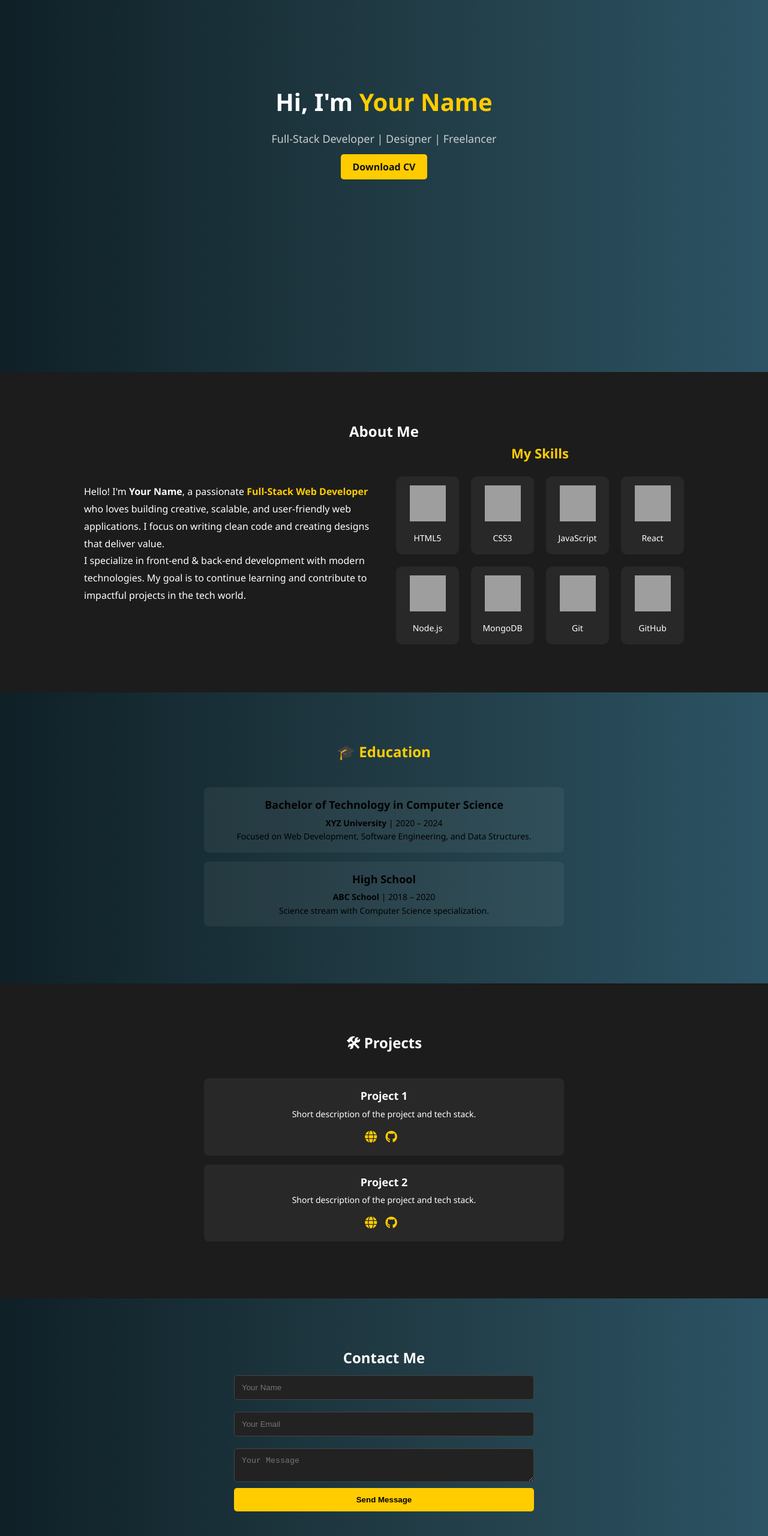
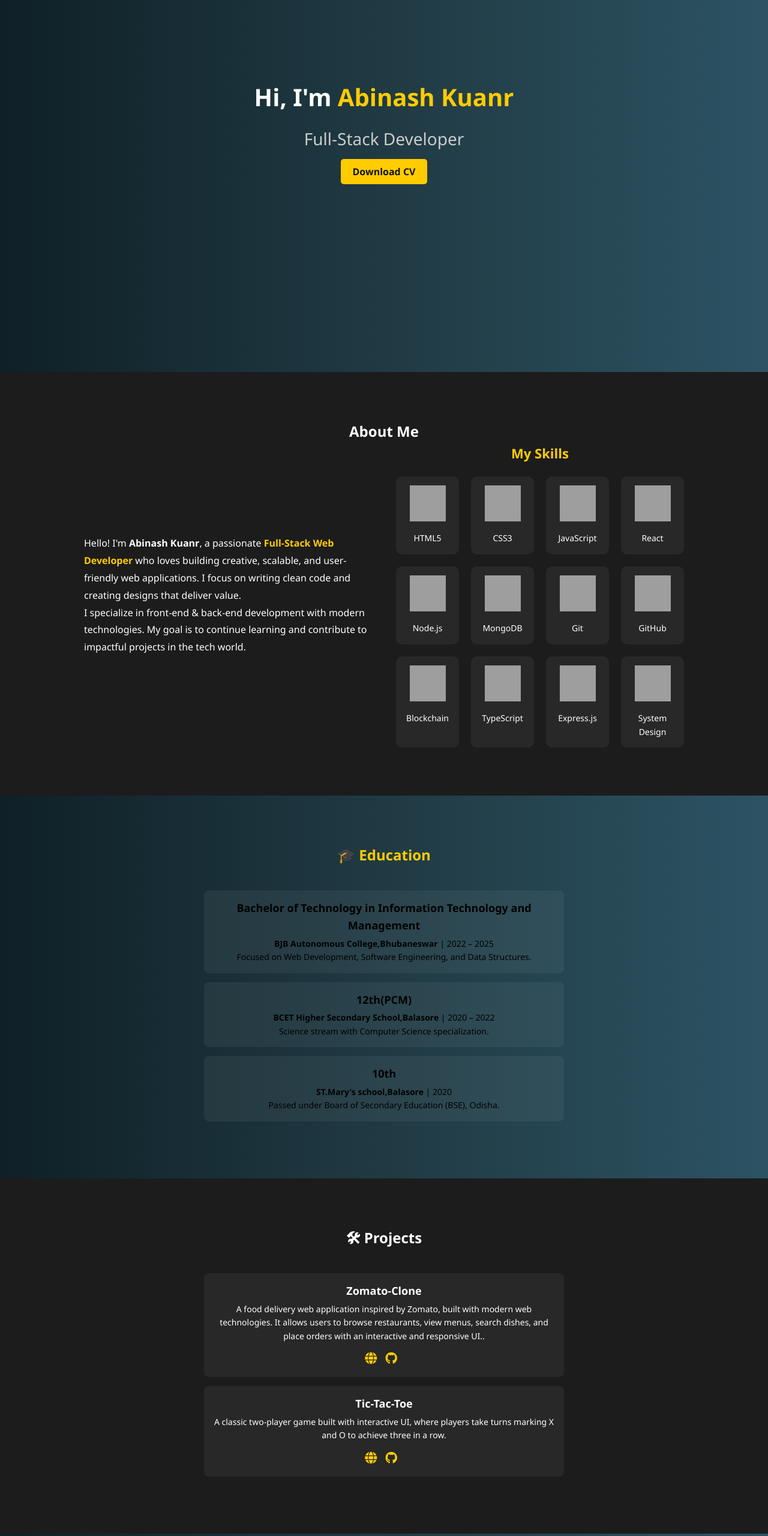
Before and after one commit to BADAL-04/tapuportfolio, a plain HTML site: page index.html in a window 1280 px wide. Shown: the part 180-2740 px from the top of the page at 60% size. Drawn offline with Linux system fonts and the light colour scheme; grey boxes are pictures that could not be loaded.

Commit message:
second push

```diff
--- a/index.html
+++ b/index.html
@@ -11,13 +11,8 @@
   <!-- Navbar -->
   <header>
     <nav>
-      <h1 class="logo">YourName<span>.</span></h1>
-      <!-- <ul>
-        <li><a href="#about">About</a></li>
-        <li><a href="#education">Education</a></li>
-        <li><a href="#projects">Projects</a></li>
-        <li><a href="#contact">Contact</a></li>
-      </ul> -->
+      <h1 class="logo">Abinash<span>.</span></h1>
+
 
        <div class="hamburger">
       <span></span>
@@ -36,10 +31,10 @@
 
   <!-- Hero -->
   <section class="hero section-dark">
-    <h2>Hi, I'm <span>Your Name</span></h2>
-    <p>Full-Stack Developer | Designer | Freelancer</p>
+    <h2>Hi, I'm <span>Abinash Kuanr</span></h2>
+    <p>Full-Stack Developer </p>
     <div class="hero-btns">
-      <a href="assets/resume.pdf" target="_blank" class="btn">Download CV</a>
+      <a href="abinashresume.pdf" target="_blank" class="btn">Download CV</a>
     </div>
   </section>
 
@@ -49,7 +44,7 @@
     <div class="about-container">
       <div class="about-text">
         <p>
-          Hello! I'm <strong>Your Name</strong>, a passionate
+          Hello! I'm <strong>Abinash Kuanr</strong>, a passionate
           <span class="highlight">Full-Stack Web Developer</span> who loves building
           creative, scalable, and user-friendly web applications.
           I focus on writing clean code and creating designs that deliver value.
@@ -72,6 +67,11 @@
           <div class="skill"><img src="https://cdn.jsdelivr.net/gh/devicons/devicon/icons/mongodb/mongodb-original.svg" alt="MongoDB"><p>MongoDB</p></div>
           <div class="skill"><img src="https://cdn.jsdelivr.net/gh/devicons/devicon/icons/git/git-original.svg" alt="Git"><p>Git</p></div>
           <div class="skill"><img src="https://cdn.jsdelivr.net/gh/devicons/devicon/icons/github/github-original.svg" alt="GitHub"><p>GitHub</p></div>
+          <div class="skill"><img src="https://cdn-icons-png.flaticon.com/512/11264/11264793.png" alt="Blockchain"><p>Blockchain</p></div>
+          <div class="skill"><img src="https://cdn.jsdelivr.net/gh/devicons/devicon/icons/typescript/typescript-original.svg" alt="TypeScript"><p>TypeScript</p></div>
+          <div class="skill"><img src="https://cdn.jsdelivr.net/gh/devicons/devicon/icons/express/express-original.svg" alt="Express.js"><p>Express.js</p></div>
+          <div class="skill"><img src="https://cdn-icons-png.flaticon.com/512/3135/3135715.png" alt="System Design"><p>System Design</p></div>
+
         </div>
       </div>
     </div>
@@ -82,14 +82,19 @@
     <h2>🎓 Education</h2>
     <div class="left-side">
       <div class="exp-item">
-        <h4>Bachelor of Technology in Computer Science</h4>
-        <p><strong>XYZ University</strong> | 2020 – 2024</p>
+        <h4>Bachelor of Technology in Information Technology and Management</h4>
+        <p><strong>BJB Autonomous College,Bhubaneswar</strong> | 2022 – 2025</p>
         <p>Focused on Web Development, Software Engineering, and Data Structures.</p>
       </div>
       <div class="exp-item">
-        <h4>High School</h4>
-        <p><strong>ABC School</strong> | 2018 – 2020</p>
+        <h4>12th(PCM)</h4>
+        <p><strong>BCET Higher Secondary School,Balasore</strong> | 2020 – 2022</p>
         <p>Science stream with Computer Science specialization.</p>
+      </div>
+      <div class="exp-item">
+        <h4>10th</h4>
+        <p><strong>ST.Mary's school,Balasore</strong> |  2020</p>
+        <p>Passed under Board of Secondary Education (BSE), Odisha.</p>
       </div>
     </div>
   </section>
@@ -99,20 +104,28 @@
     <h2>🛠 Projects</h2>
     <div class="right-side">
       <div class="exp-item2">
-        <h4>Project 1</h4>
-        <p>Short description of the project and tech stack.</p>
+        <h4>Zomato-Clone</h4>
+        <p>A food delivery web application inspired by Zomato, built with modern web technologies. It allows users to browse restaurants, view menus, search dishes, and place orders with an interactive and responsive UI..</p>
         <div class="project-links">
-          <a href="#" target="_blank"><i class="fas fa-globe"></i></a>
-          <a href="#" target="_blank"><i class="fab fa-github"></i></a>
+          <a href="https://app.netlify.com/projects/zomatoprojabinash/overview" target="_blank"><i class="fas fa-globe"></i></a>
+          <a href="AbinashkuanrZomato-clone" target="_blank"><i class="fab fa-github"></i></a>
         </div>
       </div>
       <div class="exp-item2">
+        <h4>Tic-Tac-Toe</h4>
+        <p> A classic two-player game built with interactive UI, where players take turns marking X and O to achieve three in a row.</p>
+        <div class="project-links">
+          <a href="https://app.netlify.com/projects/mytictactoeproj/overview" target="_blank"><i class="fas fa-globe"></i></a>
+          <a href="AbinashkuanrTic-Tac-Toe" target="_blank"><i class="fab fa-github"></i></a>
+        </div>
+      </div>
+      <!-- <div class="exp-item2">
         <h4>Project 2</h4>
         <p>Short description of the project and tech stack.</p>
         <div class="project-links">
           <a href="#" target="_blank"><i class="fas fa-globe"></i></a>
           <a href="#" target="_blank"><i class="fab fa-github"></i></a>
-        </div>
+        </div> -->
       </div>
     </div>
 
@@ -135,9 +148,9 @@
   <footer>
     <p>© 2025 Your Name | Portfolio</p>
     <div class="socials">
-      <a href="#">LinkedIn</a> |
-      <a href="#">GitHub</a> |
-      <a href="#">Twitter</a>
+      <a href="https://www.linkedin.com/in/abinash-kuanr-8315352b1/">LinkedIn</a> |
+      <a href="https://github.com/Abinashkuanr">GitHub</a> |
+      <a href="https://www.instagram.com/stories/abinash_kuanr8/">Instagram</a>
     </div>
   </footer>
   <script src="script.js"></script>
--- a/style.css
+++ b/style.css
@@ -22,7 +22,7 @@ nav ul li a:hover {color: #ffcc00;}
 .hero {height: 100vh; display: flex; flex-direction: column; justify-content: center; align-items: center; text-align: center; padding-top: 70px;}
 .hero h2 {font-size: 40px; margin-bottom: 15px;}
 .hero h2 span {color: #ffcc00;}
-.hero p {font-size: 18px; color: #ccc;}
+.hero p {font-size: 28px; color: #ccc;}
 .hero-btns {margin-top: 20px;}
 .btn, .btn-outline {padding: 10px 20px; border-radius: 5px; font-weight: bold; text-decoration: none; margin: 5px; transition: 0.3s;}
 .btn {background: #ffcc00; color: #111;}
```
Also changed, not shown: 2 other files.
